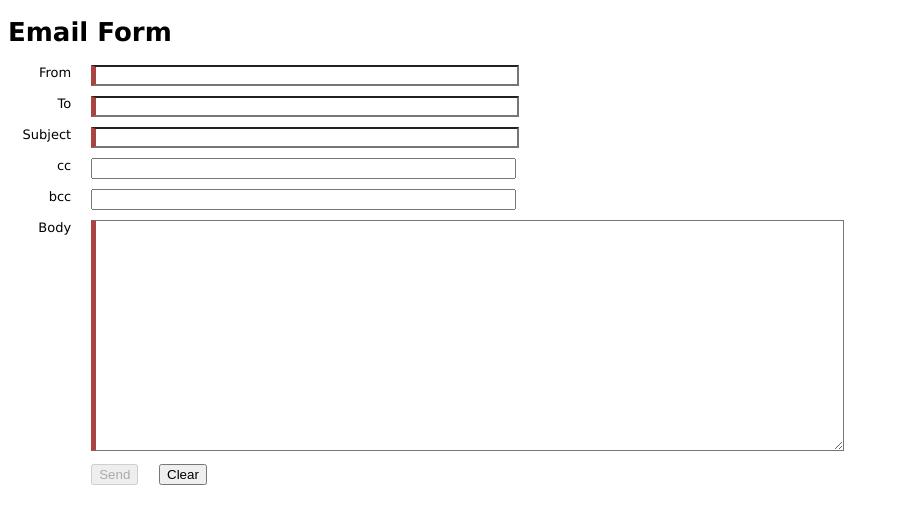
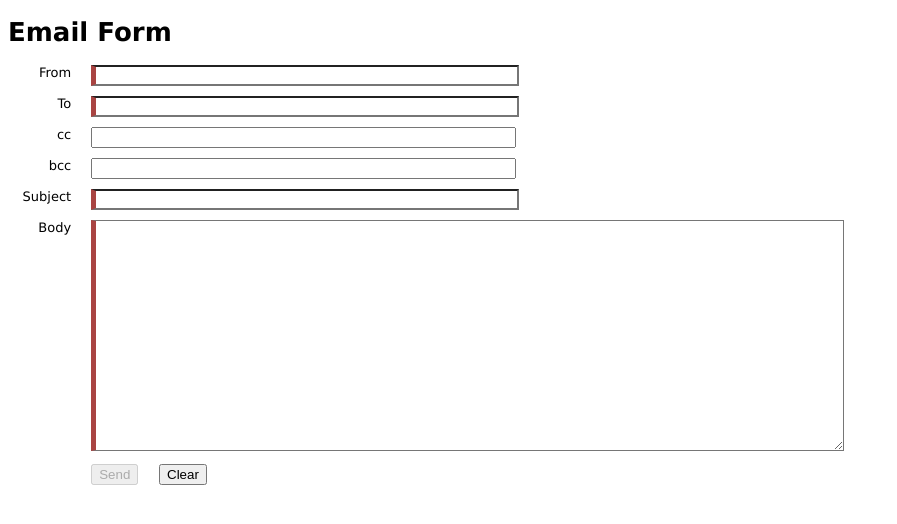
Before and after one commit to babyfacejl/ng-mailer, an Angular app: page / in a window 1280 px wide. Shown: the top 524 px of the page, without its empty margins (0-897 px from the left). Built offline with nearby package versions, Linux system fonts and the light colour scheme.

Commit message:
Fixed bug on email form

```diff
--- a/src/app/components/email-form.component.html
+++ b/src/app/components/email-form.component.html
@@ -29,9 +29,6 @@
               </div>
             </div>
           </dd>
-          <dt class="label"><label for="subject">Subject</label></dt>
-          <dd class="item"><input type="text" size="50" class="form-control" [(ngModel)]="model.subject" name="subject" required #subject="ngModel">
-            <div [hidden]="subject.valid || subject.pristine" class="alert alert-danger">Subject is required</div></dd>
           <dt class="label"><label for="cc">cc</label></dt>
           <dd class="item">
             <input type="text" size="50" class="form-control" [(ngModel)]="model.cc" name="cc" #cc="ngModel" emails="cc">
@@ -49,6 +46,9 @@
               </div>
             </div>
           </dd>
+          <dt class="label"><label for="subject">Subject</label></dt>
+          <dd class="item"><input type="text" size="50" class="form-control" [(ngModel)]="model.subject" name="subject" required #subject="ngModel">
+            <div [hidden]="subject.valid || subject.pristine" class="alert alert-danger">Subject is required</div></dd>
           <dt class="label"><label for="text">Body</label></dt>
           <dd class="item"><textarea rows="15" cols="91" type="text" size="100" class="form-control" [(ngModel)]="model.text" name="text" required #text="ngModel"></textarea>
             <div [hidden]="text.valid || text.pristine" class="alert alert-danger">Body is required</div></dd>
--- a/src/app/components/emails-validator.directive.ts
+++ b/src/app/components/emails-validator.directive.ts
@@ -16,7 +16,7 @@ export class EmailsValidator implements Validator {
     if (emails) {
       for (let email of emails.split(",")) {
         console.log(/^\w+([\.-]?\w+)*@\w+([\.-]?\w+)*(\.\w{2,3})+$/.test(email));
-        if (email.trim() !== '' && !/^\w+([\.-]?\w+)*@\w+([\.-]?\w+)*(\.\w{2,3})+$/.test(email)) {
+        if (email.trim() !== '' && !/^\w+([\.-]?\w+)*@\w+([\.-]?\w+)*(\.\w{2,3})+$/.test(email.trim())) {
           console.log("valid=false");
           return {'valid' : false};
         }
```
